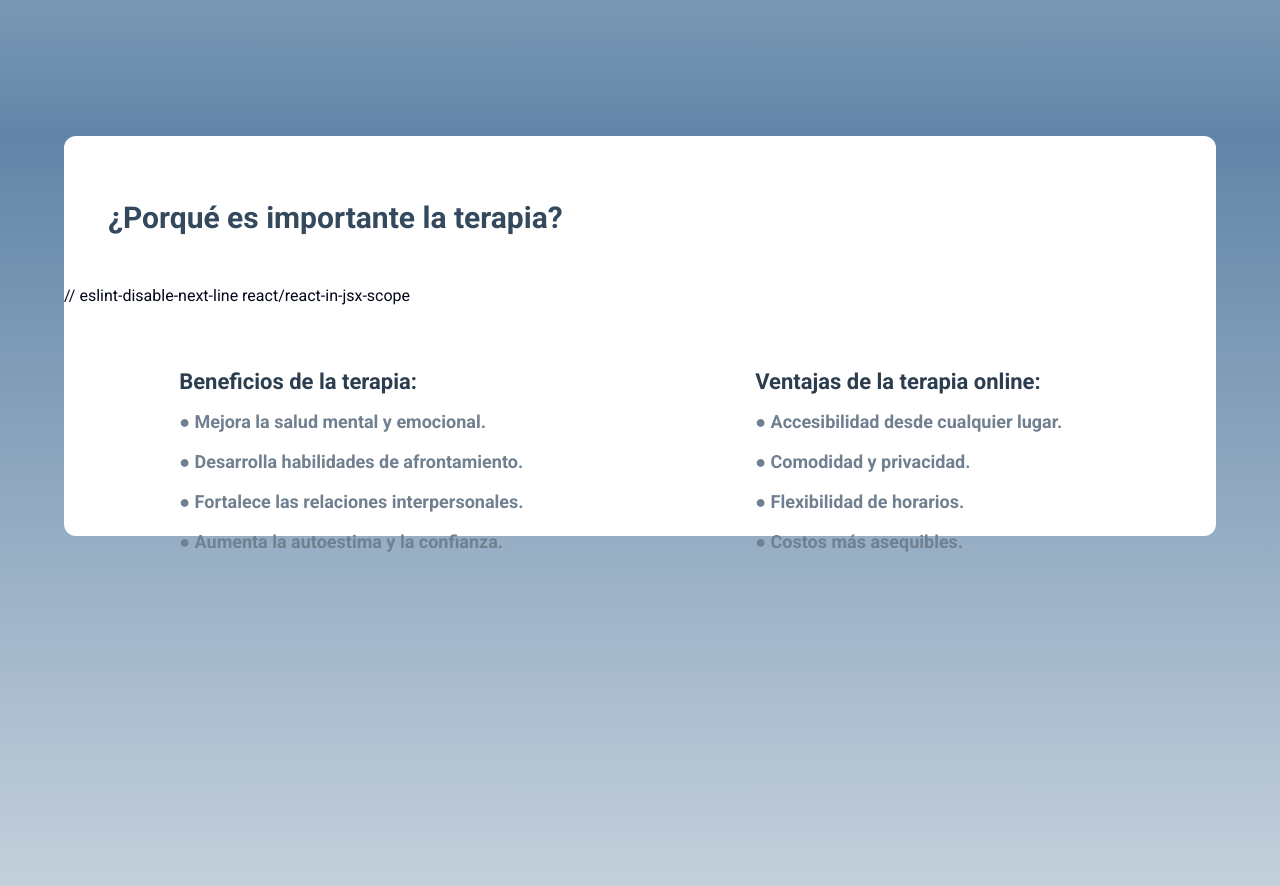
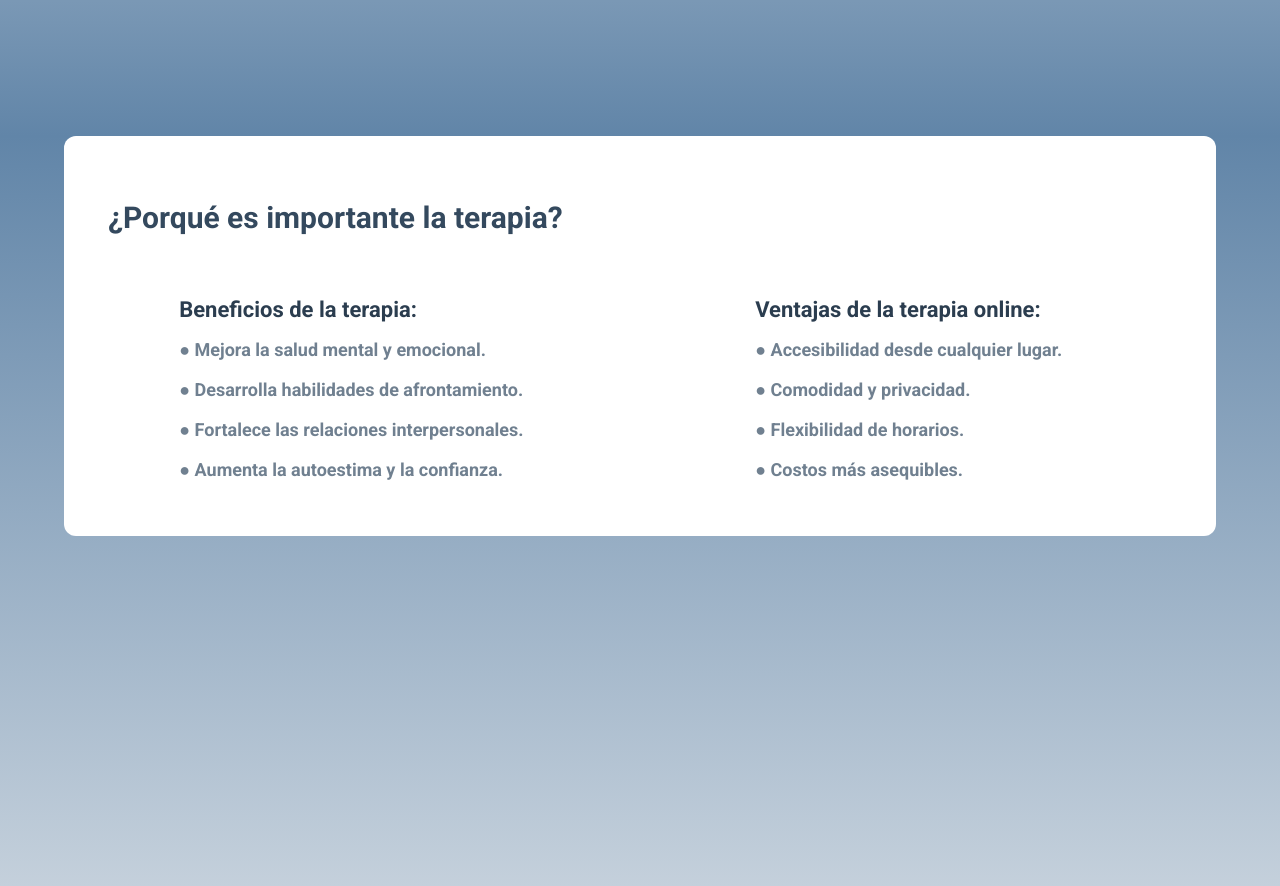
Before and after one commit to Davoyandun/MENTANA-frontend, a Next.js app: page / in a window 1280 px wide. Shown: the part 1360-2246 px from the top of the page. Built offline with nearby package versions, Linux system fonts and the light colour scheme.

Commit message:
github action y test con babel

```diff
--- a/github/workflows/ci.yml
+++ b/github/workflows/ci.yml
@@ -19,7 +19,7 @@ jobs:
       - name: Setup Node.js
         uses: actions/setup-node@v3
         with:
-          node-version: '20.12.2'
+          node-version: '20.14.0'
 
       - name: Install dependencies
         run: npm install
--- a/src/app/layout.tsx
+++ b/src/app/layout.tsx
@@ -1,11 +1,10 @@
 import React from 'react'
 import type { Metadata } from 'next'
-import { Inter } from 'next/font/google'
+// import { Inter } from 'next/font/google'
 import '../shared/styles/globals.css'
 
 
-
-const inter = Inter({ subsets: ['latin'] })
+// const inter = Inter({ subsets: ['latin'] })
 
 export const metadata: Metadata = {
 	title: 'MENTANA',
@@ -19,7 +18,9 @@ export default function RootLayout({
 }>) {
 	return (
 		<html lang="en">
-			<body className={inter.className}>{children}</body>
+			<body
+			// className={inter.className}
+			>{children}</body>
 		</html>
 	)
 }
--- a/src/app/page.tsx
+++ b/src/app/page.tsx
@@ -1,8 +1,6 @@
 import React from 'react'
 import Navbar from '@/shared/components/navbar/navbar'
 import Landing from '@/features/landing/pages/landing'
-
-
 
 export default function Home() {
 	return (
--- a/src/features/landing/components/Benefits/Benefits.tsx
+++ b/src/features/landing/components/Benefits/Benefits.tsx
@@ -1,17 +1,13 @@
-/* eslint-disable react/no-unknown-property */
-/* eslint-disable react/jsx-no-comment-textnodes */
-/* eslint-disable react/react-in-jsx-scope */
 'use client'
+import React from 'react'
 
 export default function Benefits() {
 	return (
-
 		<div className="bg-gradient-to-b from-chaarcoalLight  to-whiteSmokeBase  min-h-screen w-full flex items-center justify-center pb-60">
 			<div className="bg-white w-[90%] lg:h-[400px] justify-evenly gap-12 rounded-xl flex flex-col border-t-8 lg:border-t-0 lg:border-l- border-solid border-teaRose500 lg:mb-[30rem] mb-96py-3 lg:py-0">
 				<p className="font-bold text-xl text-center lg:text-start lg:text-3xl md:ml-11 h-1/4 pt-4 text-chaarcoalBase md:mt-5 lg:mt-12 md:self-start">
           ¿Porqué es importante la terapia?
 				</p>
-				// eslint-disable-next-line react/react-in-jsx-scope
 				<div className="flex flex-col lg:flex-row w-full pb-14">
 					<div className="flex flex-col items-center text-start lg:w-1/2">
 						<div className="w-11/12 lg:w-3/5">
--- a/src/features/landing/components/StepToUse/stepsForTablet.tsx
+++ b/src/features/landing/components/StepToUse/stepsForTablet.tsx
@@ -1,6 +1,5 @@
-/* eslint-disable react/react-in-jsx-scope */
+import React from 'react'
 import CardStepToStep from './cardStepToStep'
-
 
 export default function StepsForTablet() {
 	return(
--- a/src/features/landing/pages/landing.tsx
+++ b/src/features/landing/pages/landing.tsx
@@ -1,5 +1,5 @@
-/* eslint-disable react/react-in-jsx-scope */
 'use client'
+import React from 'react'
 import Banner from '@/features/landing/components/Banner/banner'
 import StepToUse from '@/features/landing/components/StepToUse/stepToUse'
 import Benefits from '@/features/landing/components/Benefits/Benefits'
--- a/src/shared/lib/utils.ts
+++ b/src/shared/lib/utils.ts
@@ -1,6 +1,6 @@
-import { type ClassValue, clsx } from "clsx"
-import { twMerge } from "tailwind-merge"
+import { type ClassValue, clsx } from 'clsx'
+import { twMerge } from 'tailwind-merge'
 
 export function cn(...inputs: ClassValue[]) {
-  return twMerge(clsx(inputs))
+	return twMerge(clsx(inputs))
 }
```
Also changed, not shown: setupTests.ts (+1 -1 lines).
